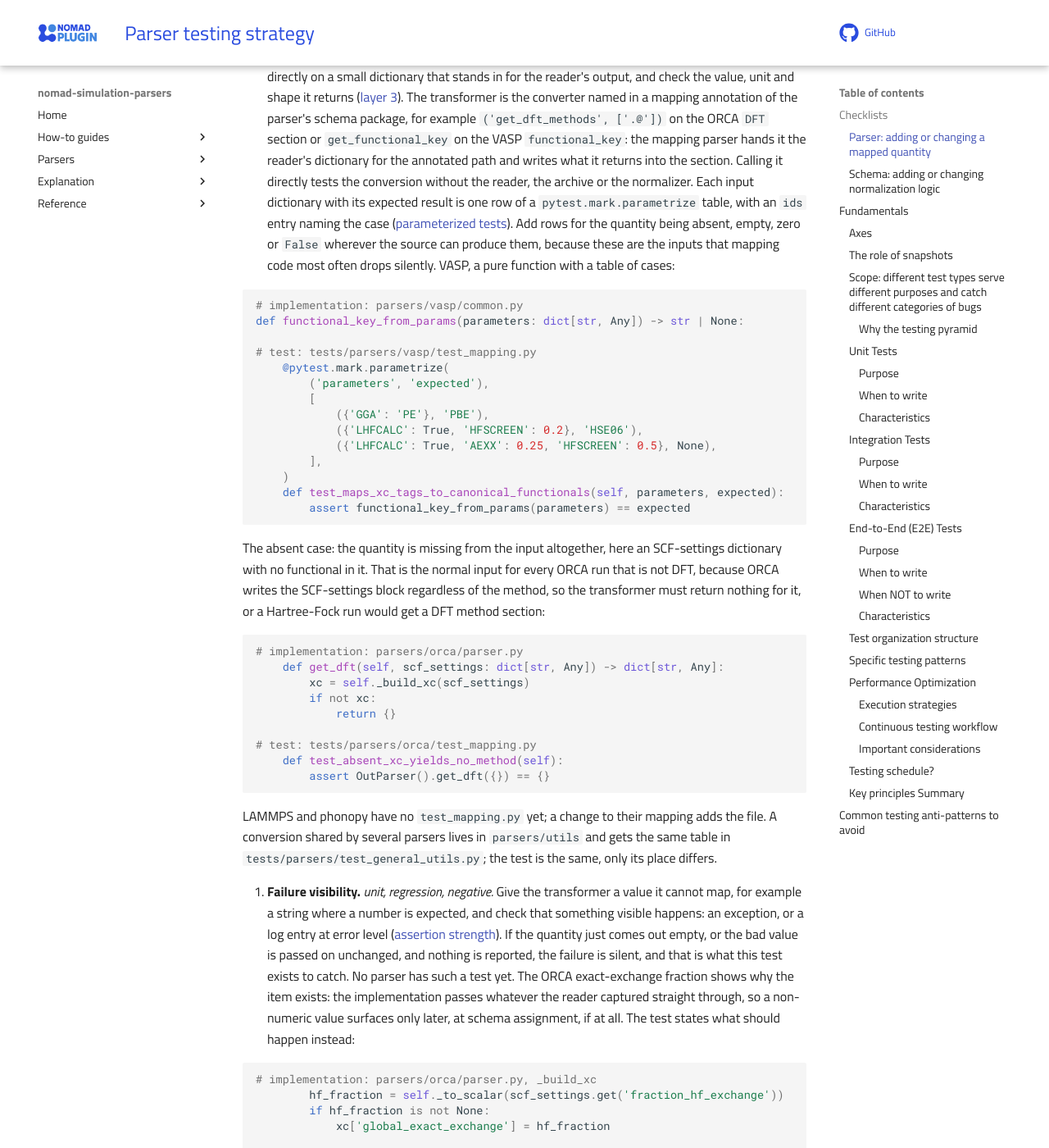
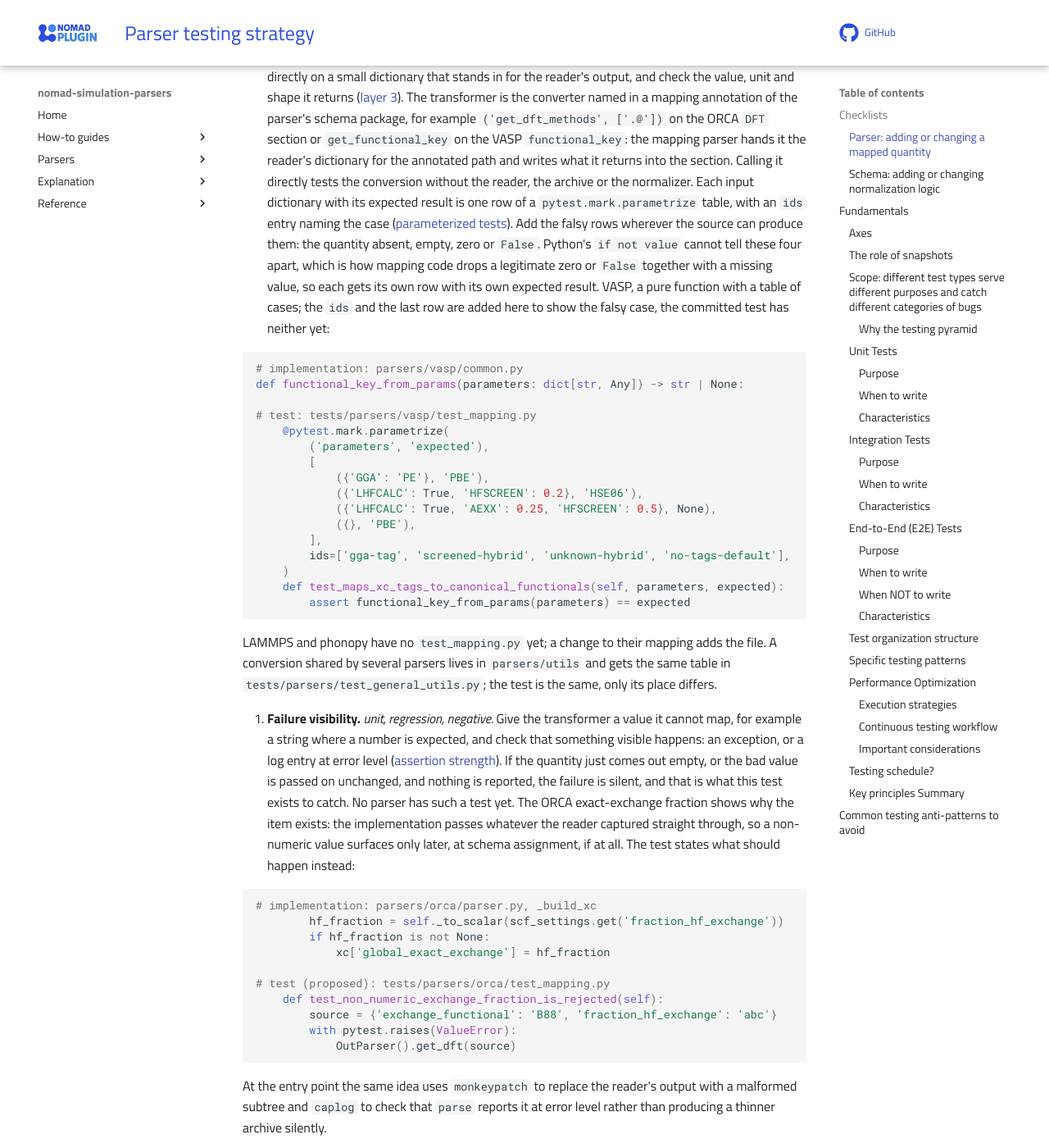
Before and after one commit to FAIRmat-NFDI/nomad-parser-plugins-simulation, an MkDocs documentation site: the page built from docs/parser_testing_strategy.md, in a window 1280 px wide and 1400 px high, scrolled down 1385 px. Shown: the whole window at 82% size. Built offline with MkDocs 1.6.1 and Material for MkDocs 9.7.7, drawn with Linux system fonts in a browser that asks for light colours; comment, search, counter and statistics services are not loaded.

Commit message:
docs: name the falsy rows and show the absent case in the same table

`````diff
--- a/docs/parser_testing_strategy.md
+++ b/docs/parser_testing_strategy.md
@@ -35,7 +35,7 @@ class TestOrcaReader:
 
 **Mapping**
 
-2. **Mapped value.** *unit, regression, explicit value.* In `test_mapping.py`, call the transformer function directly on a small dictionary that stands in for the reader's output, and check the value, unit and shape it returns ([layer 3](how_to/test_parsers.md#layer-3-mapping-contract)). The transformer is the converter named in a mapping annotation of the parser's schema package, for example `('get_dft_methods', ['.@'])` on the ORCA `DFT` section or `get_functional_key` on the VASP `functional_key`: the mapping parser hands it the reader's dictionary for the annotated path and writes what it returns into the section. Calling it directly tests the conversion without the reader, the archive or the normalizer. Each input dictionary with its expected result is one row of a `pytest.mark.parametrize` table, with an `ids` entry naming the case ([parameterized tests](#specific-testing-patterns)). Add rows for the quantity being absent, empty, zero or `False` wherever the source can produce them, because these are the inputs that mapping code most often drops silently. VASP, a pure function with a table of cases:
+2. **Mapped value.** *unit, regression, explicit value.* In `test_mapping.py`, call the transformer function directly on a small dictionary that stands in for the reader's output, and check the value, unit and shape it returns ([layer 3](how_to/test_parsers.md#layer-3-mapping-contract)). The transformer is the converter named in a mapping annotation of the parser's schema package, for example `('get_dft_methods', ['.@'])` on the ORCA `DFT` section or `get_functional_key` on the VASP `functional_key`: the mapping parser hands it the reader's dictionary for the annotated path and writes what it returns into the section. Calling it directly tests the conversion without the reader, the archive or the normalizer. Each input dictionary with its expected result is one row of a `pytest.mark.parametrize` table, with an `ids` entry naming the case ([parameterized tests](#specific-testing-patterns)). Add the falsy rows wherever the source can produce them: the quantity absent, empty, zero or `False`. Python's `if not value` cannot tell these four apart, which is how mapping code drops a legitimate zero or `False` together with a missing value, so each gets its own row with its own expected result. VASP, a pure function with a table of cases; the `ids` and the last row are added here to show the falsy case, the committed test has neither yet:
 
 ````python
 # implementation: parsers/vasp/common.py
@@ -48,24 +48,12 @@ def functional_key_from_params(parameters: dict[str, Any]) -> str | None:
             ({'GGA': 'PE'}, 'PBE'),
             ({'LHFCALC': True, 'HFSCREEN': 0.2}, 'HSE06'),
             ({'LHFCALC': True, 'AEXX': 0.25, 'HFSCREEN': 0.5}, None),
+            ({}, 'PBE'),
         ],
+        ids=['gga-tag', 'screened-hybrid', 'unknown-hybrid', 'no-tags-default'],
     )
     def test_maps_xc_tags_to_canonical_functionals(self, parameters, expected):
         assert functional_key_from_params(parameters) == expected
-````
-
-   The absent case: the quantity is missing from the input altogether, here an SCF-settings dictionary with no functional in it. That is the normal input for every ORCA run that is not DFT, because ORCA writes the SCF-settings block regardless of the method, so the transformer must return nothing for it, or a Hartree-Fock run would get a DFT method section:
-
-````python
-# implementation: parsers/orca/parser.py
-    def get_dft(self, scf_settings: dict[str, Any]) -> dict[str, Any]:
-        xc = self._build_xc(scf_settings)
-        if not xc:
-            return {}
-
-# test: tests/parsers/orca/test_mapping.py
-    def test_absent_xc_yields_no_method(self):
-        assert OutParser().get_dft({}) == {}
 ````
 
    LAMMPS and phonopy have no `test_mapping.py` yet; a change to their mapping adds the file. A conversion shared by several parsers lives in `parsers/utils` and gets the same table in `tests/parsers/test_general_utils.py`; the test is the same, only its place differs.
`````
